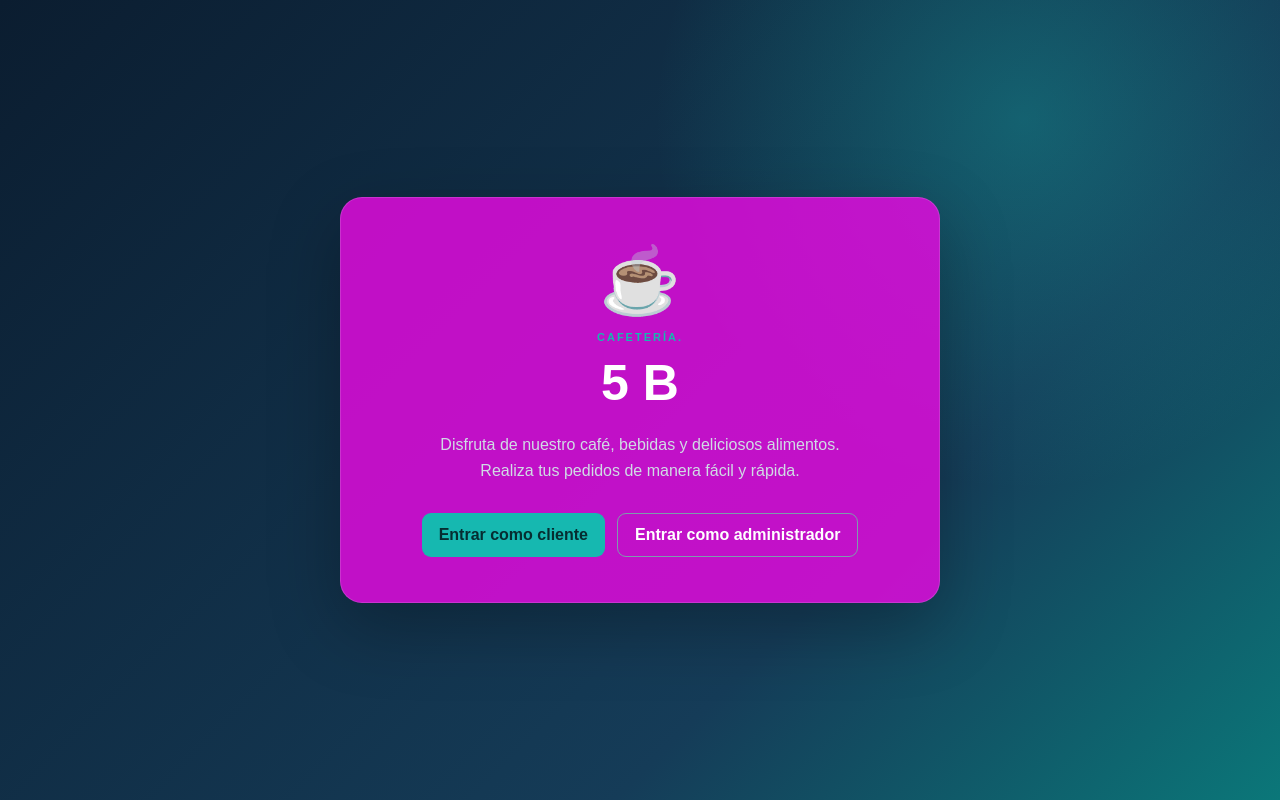
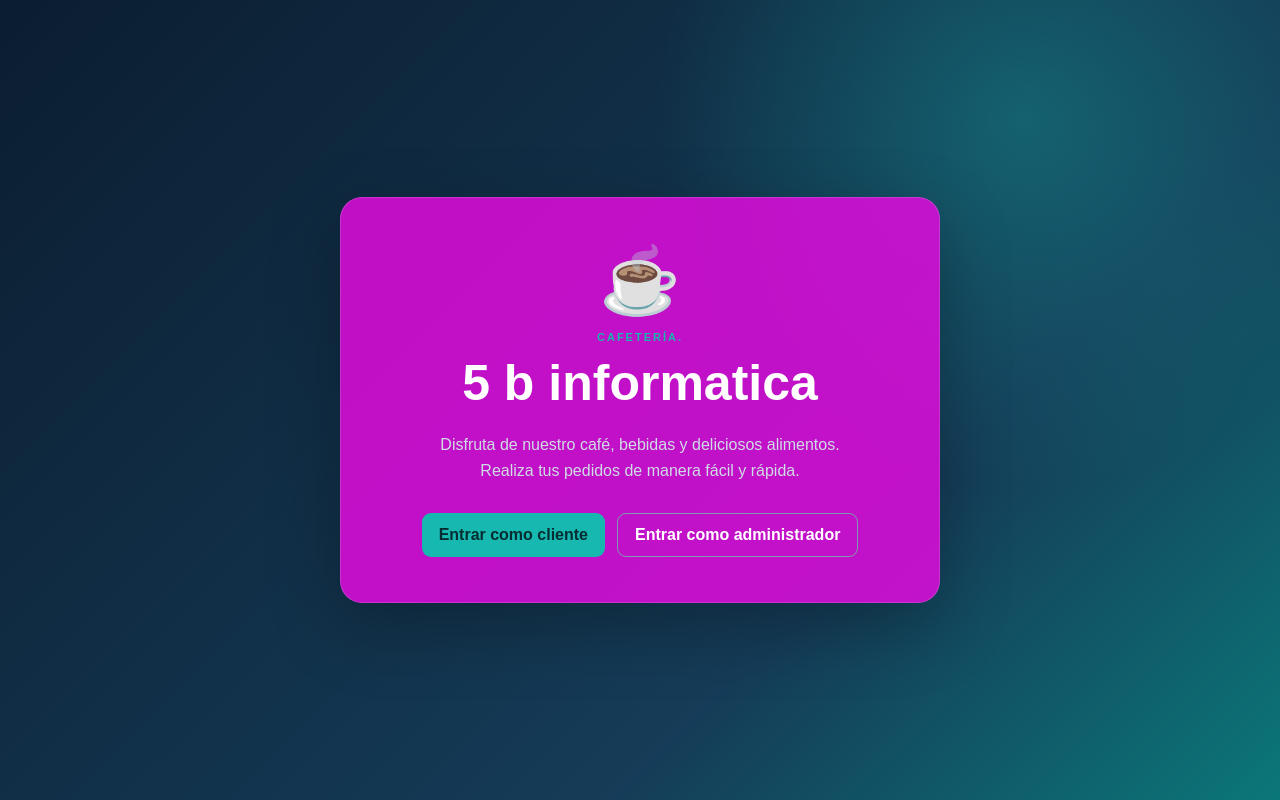
Before and after one commit to julonlondres-hash/cafe-central, a plain HTML site: page index.html in a window 1280 px wide. Drawn offline with Linux system fonts and the light colour scheme; a script that the page names is missing.

Commit message:
Actualizar Cafe Central

```diff
--- a/index.html
+++ b/index.html
@@ -24,7 +24,7 @@
 
             <p class="etiqueta">CAFETERÍA.</p>
 
-            <h1> 5 B
+            <h1> 5 b informatica
             </h1>
 
             <p class="descripcion">
```
